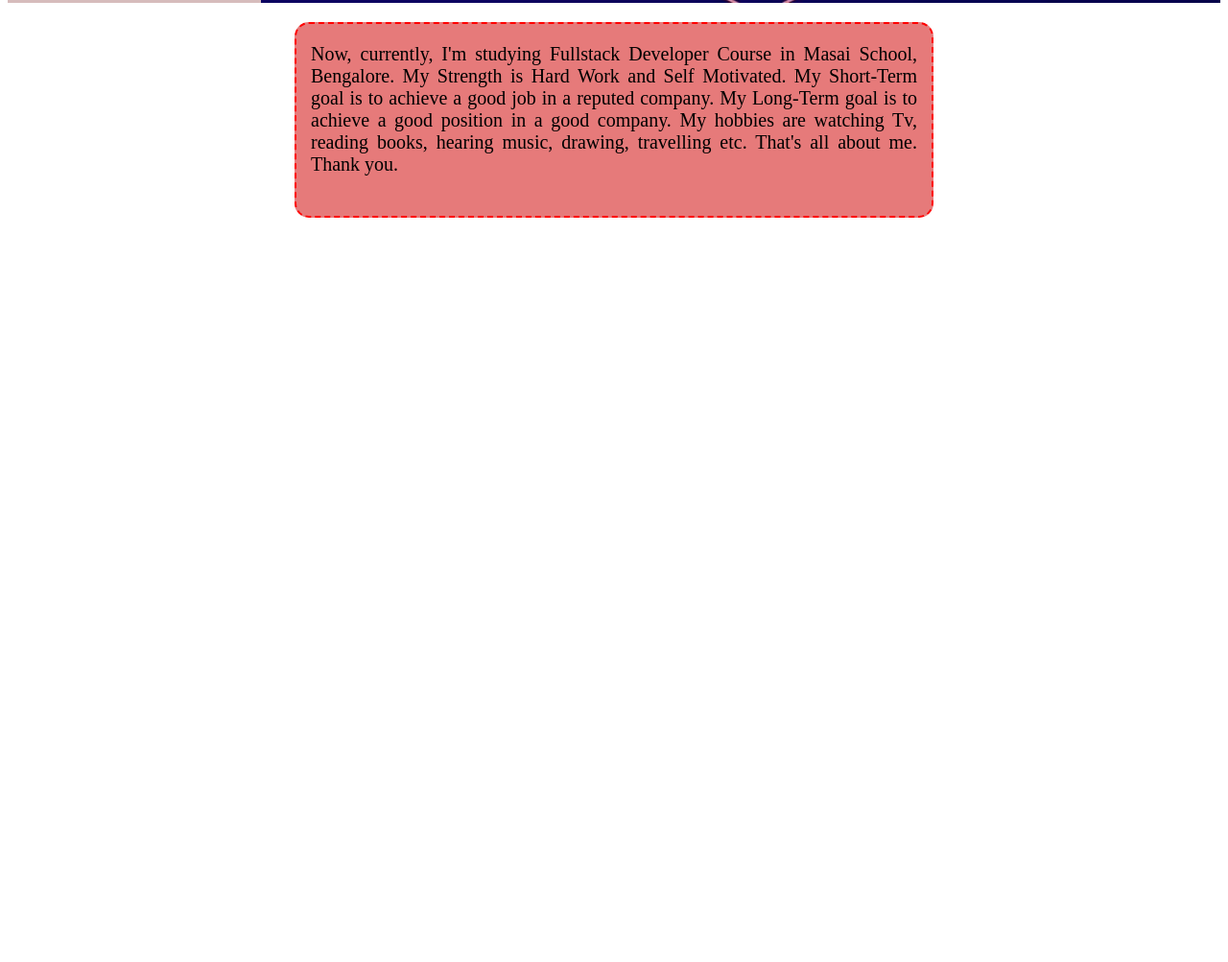
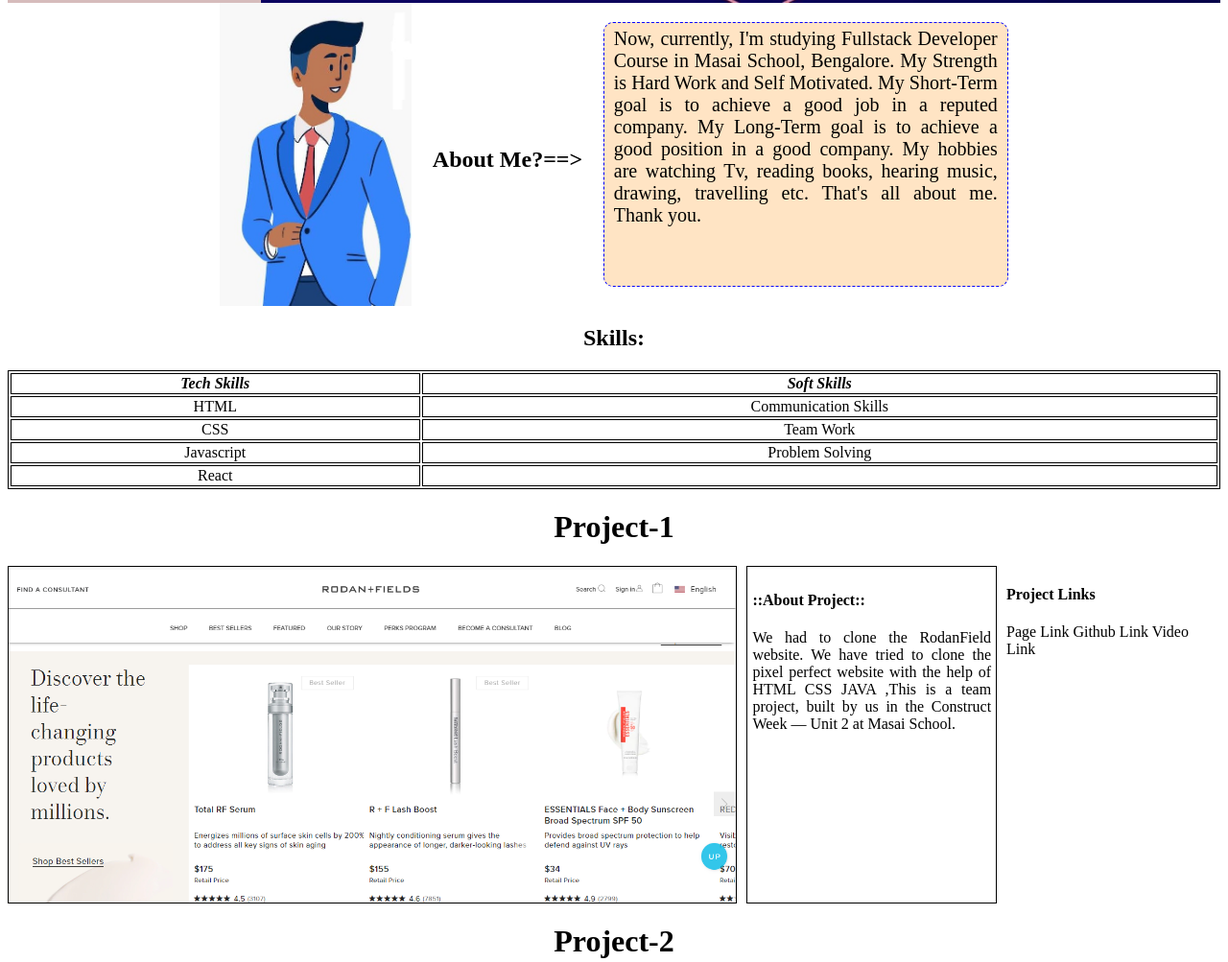
Before and after one commit to Sukanta1304/portfolio, a plain HTML site: page index.html in a window 1280 px wide. Shown: the part 466-1469 px from the top of the page at 96% size. Before the commit the page ends 800 px from the top, so only its background shows below. Drawn offline with Linux system fonts and the light colour scheme.

Commit message:
complete

```diff
--- a/index.css
+++ b/index.css
@@ -49,14 +49,74 @@
     margin-top: 100px;
 }
 #About{
+    display: flex;
+    width: 65%;
+    margin: auto;
+    justify-content: space-between;
+}
+#About>img{
+    width: 200px;
+}
+#About>p{
+    width: 400px;
+    text-align: justify;
+    font-size: 20px;
+    border: 1px dashed blue;
+    padding: 5px 10px;
+    border-radius: 10px;
+    background-color: bisque;
+}
+#About>h2{
+    margin-top: 150px;
+}
+table{
+ width: 100%;
+}
+table,th,td{
+    border: 1px solid black ;
+    text-align: center;
+}
+#table>h2{
+    text-align: center;
+}
+.projects{
+    display: flex;
+    gap: 10px;
+}
+.projects>img{
+    width: 60%;
+    height: 350px;
+    border: 1px solid black;
+}
+.projectabout{
+    width: 250px;
+    height: 340px;
+    text-align: justify;
+    border: 1px solid black;
+    padding: 5px;
+}
+.projects a{
+text-decoration:  none;
+gap: 10px;
+color: black;
+}
+.projects a:hover{
+    background-color: aqua;
+    padding: 10px 5px;
+    border-radius: 15px;
+    box-sizing: border-box;
+}
+#contact{
+    width: 70%;
+    margin: auto;
     height: 200px;
+    margin-top: 20px;
+    display: flex;
+    justify-content: space-between ;
+}
+#contact>h3{
+    border: 1px solid blue;
     width: 50%;
-    margin: auto;
-    font-size: 20px;
-    text-align: justify;
-    padding: 0px 15px;
-    border: 2px dashed red;
-    border-radius: 15px;
-    background-color: rgb(230, 122, 122);
     margin-top: 20px;
+    margin-bottom: 15px;
 }
--- a/index.html
+++ b/index.html
@@ -16,9 +16,9 @@
     <div id="links">
         <h3> <a href="#home">Home</a> </h3>
         <h3> <a href="#About">About Me</a></h3>
-        <h3> <a href="">Skills</a></h3>
-        <h3> <a href="">Projects</a></h3>
-        <h3> <a href="">Contact Me</a></h3>
+        <h3> <a href="#table">Skills</a></h3>
+        <h3> <a href="#project">Projects</a></h3>
+        <h3> <a href="#contact">Contact Me</a></h3>
     </div>
 </div>
 <div id="home">
@@ -26,6 +26,8 @@
     <img src="./sale_25313_primary_image_wide-100842650-large.jpeg" alt="">
 </div>
 <div id="About">
+    <img src="./how_to_introduce_yourself_professionally.jpg" alt="intro">
+    <h2>About Me?==></h2>
 <p>
 Now, currently, I'm studying Fullstack Developer  Course in Masai School, Bengalore.
 My Strength is Hard Work and Self Motivated.
@@ -36,5 +38,70 @@
 Thank you.
 </p>
 </div>
+<div id="table">
+    <h2>Skills:</h2>
+    <table>
+        <tr>
+            <th><i>Tech Skills</i></th>
+            <th><i>Soft Skills</i></th>
+        </tr>
+        <tr>
+            <td>HTML</td>
+            <td>Communication Skills</td>
+        </tr>
+        <tr>
+            <td>CSS</td>
+            <td>Team Work</td>
+        </tr>
+        <tr>
+            <td>Javascript</td>
+            <td>Problem Solving</td>
+        </tr>
+        <tr>
+            <td>React</td>
+            <td></td>
+        </tr>
+    </table>
+</div>
+<div id="project">
+    <h1 style="text-align:center ;">Project-1</h1>
+    <div class="projects">
+        <img src="./Annotation 2022-06-30 104158.png" alt="">
+    <div class="projectabout">
+        <h4>::About Project::</h4>
+        <p>We had to clone the RodanField website. We have tried to clone the pixel perfect website with the help of HTML CSS JAVA ,This is a team project, built by us in the Construct Week — Unit 2 at Masai School.</p>
+    </div>
+    <div>
+      <h4>Project Links</h4>
+      <a href="https://cool-khapse-fa2715.netlify.app/">Page Link</a>
+      <a href="https://github.com/pallu2108/Rodan-Field-Clone-2">Github Link</a>
+      <a href="https://drive.google.com/file/d/1u3kHjB4wlGyG0yIAadCJuxOY5Rwg0CKv/view?usp=sharing">Video Link</a>
+    </div>
+    </div>
+    <h1 style="text-align:center ;">Project-2</h1>
+    <div class="projects">
+        <img src="./Annotation 2022-06-30 111529.jpg" alt="">
+    <div class="projectabout">
+        <h4>::About Project::</h4>
+        <p>We had to clone the KFC Food Ordering website. We have tried to clone the pixel perfect website with the help of HTML CSS JAVA , and little bit React .This is a team project, built by us in the Construct Week — Unit 3 at Masai School.</p>
+    </div>
+    <div>
+      <h4>Project Links</h4>
+      <a href="https://rococo-sunburst-64227a.netlify.app/">Page Link</a>
+      <a href="https://github.com/CYNO28/kfc">Github Link</a>
+      <a href="https://drive.google.com/file/d/1doPtubA2T9Un5bIY0fCxnBgAXKk6h5Yz/view?usp=drivesdk">Video Link</a>
+    </div>
+    </div>
+</div>
+<h1 style="text-align:center ;">Contact Me:</h1>
+<div id="contact">
+<div>
+<h3>Call: @ +917872828238</h3>
+<h3>Email: @ sukantadolai20@gmail.com</h3>
+<h3>Linkedin: @ sukanta-dolai-b80b9122b</h3>
+<h3>Github: https://github.com/Sukanta1304</h3>
+</div>
+<img src="./best-contact-us-pages.png" alt="">
+</div>
 </body>
 </html>
```
Also changed, not shown: Annotation 2022-06-30 104158.png (added), Annotation 2022-06-30 111529.jpg (added), best-contact-us-pages.png (added), how_to_introduce_yourself_professionally.jpg (added), 1 other file.
